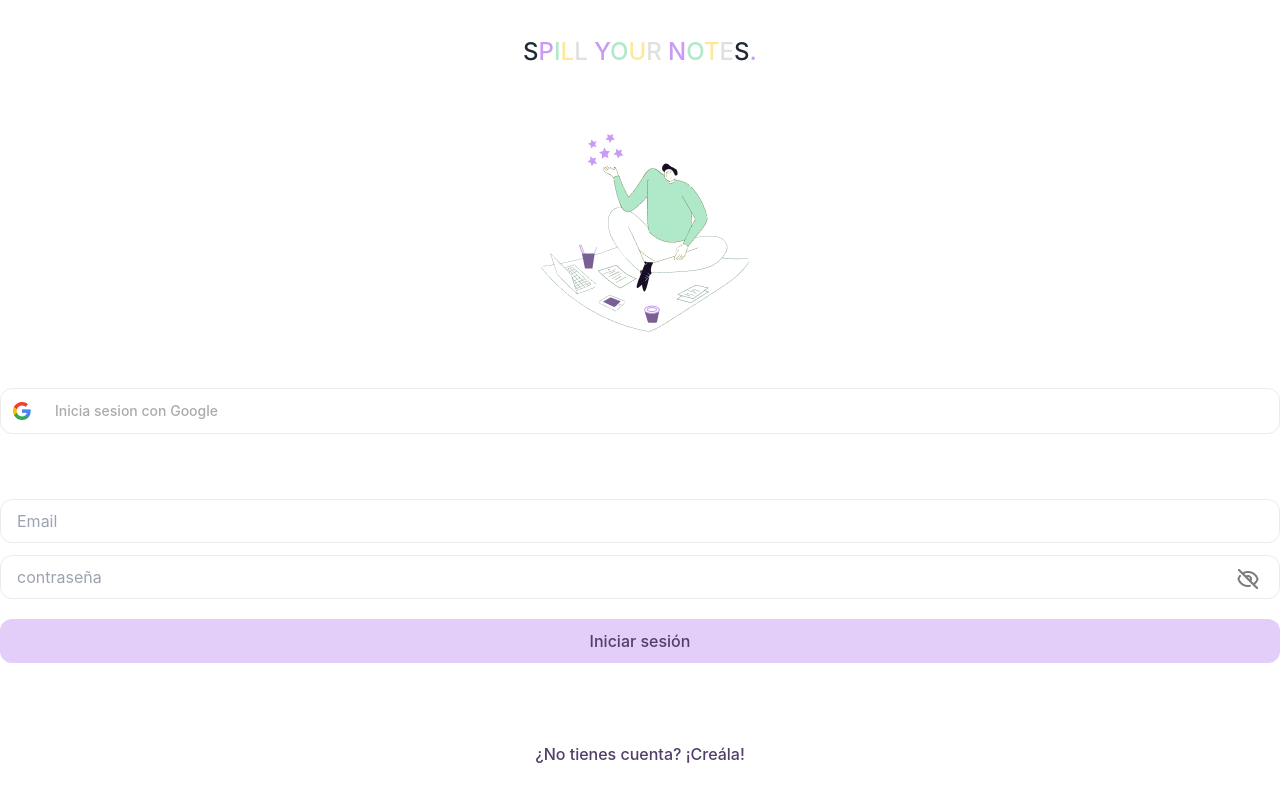
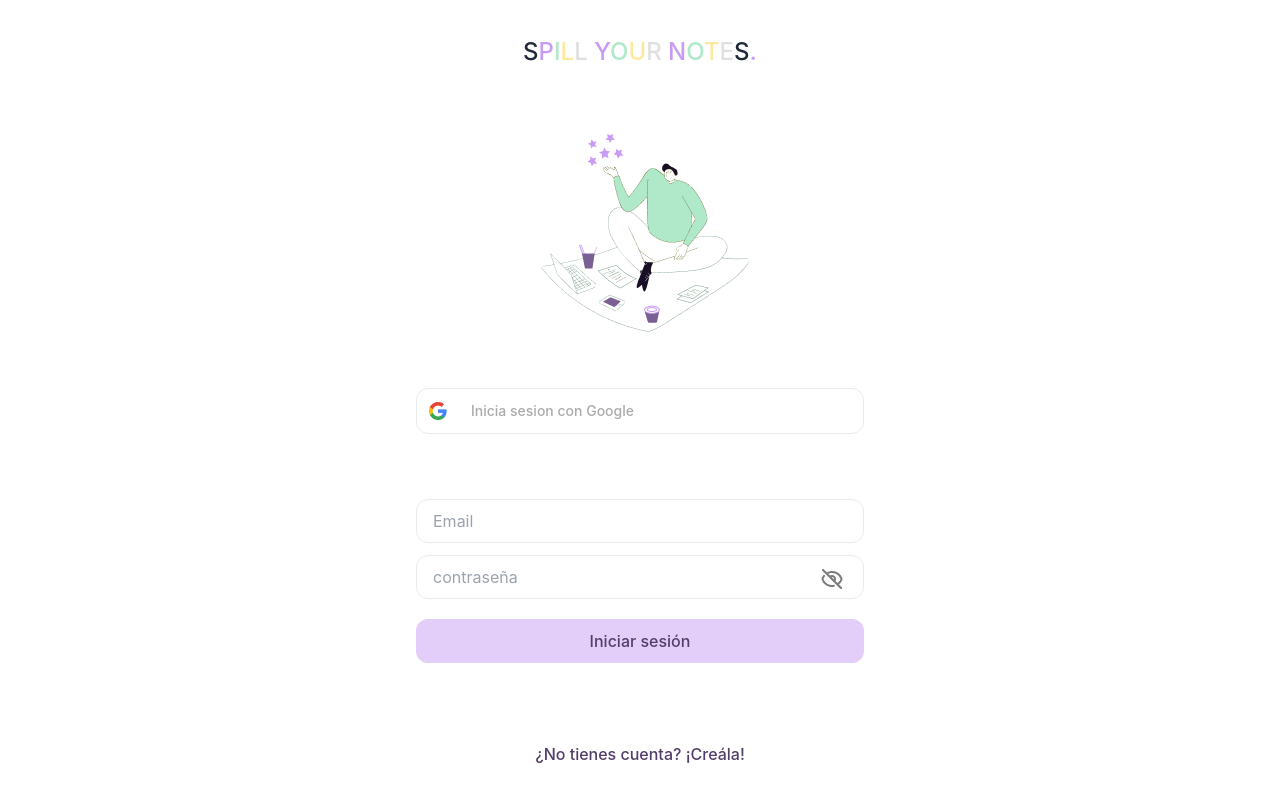
Before and after one commit to MichelleSambiase/spill-your-notes, a React (Vite) app: page /signIn in a window 1280 px wide. Built offline with nearby package versions, Linux system fonts and the light colour scheme; no server answers.

Commit message:
add max with in sigin page to contain content

```diff
--- a/src/routes/signIn.tsx
+++ b/src/routes/signIn.tsx
@@ -121,7 +121,7 @@ const SignIn = () => {
 	}
 
 	return (
-		<Container className='flex flex-col items-center justify-around'>
+		<Container className='flex flex-col items-center justify-around md:max-w-md'>
 			<Title title='Spill your notes.' clasName='text-2xl text-center' />
 			<img src={signInImage} alt='Imagen ilustrativa' />
 			<ButtonSignInGoogle
```
